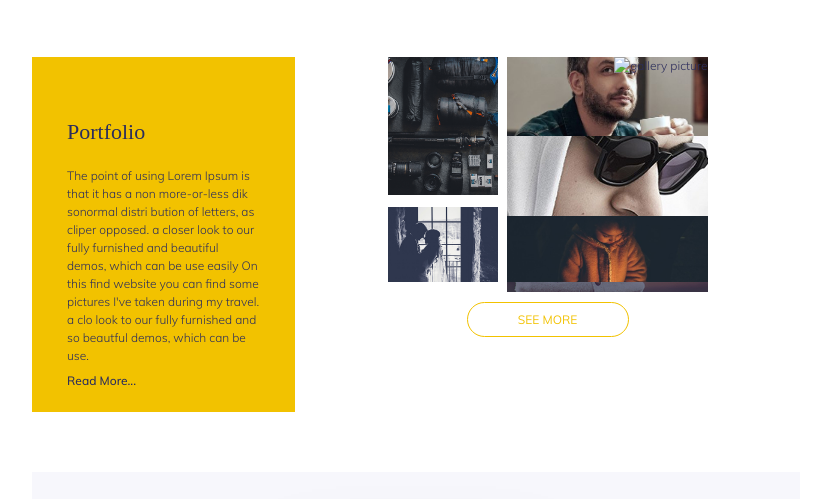
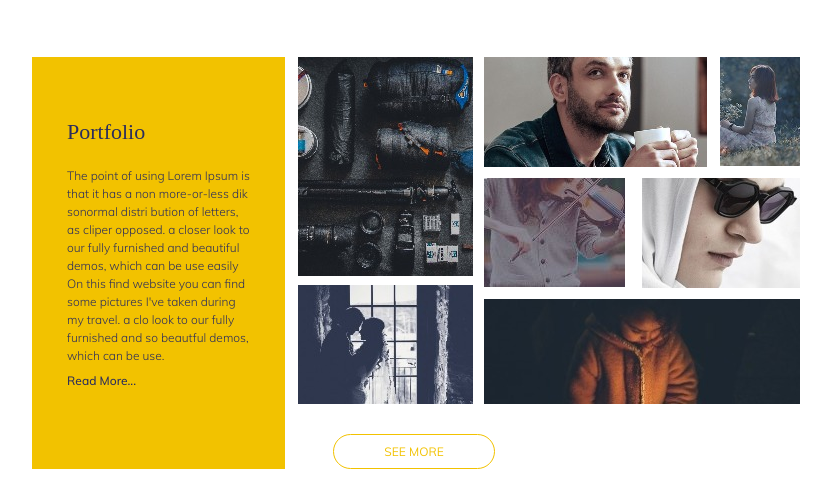
Before and after one commit to Menolas/dakota, a plain HTML site: page index.html in a window 1280 px wide. Shown: the part 1182-1681 px from the top of the page, without its empty margins (224-1055 px from the left). Drawn offline with Linux system fonts and the light colour scheme; a web font is replaced by a local one.

Commit message:
portfolio tablet

```diff
--- a/index.html
+++ b/index.html
@@ -179,7 +179,7 @@
 								<a class="gallery__link" href="#">
 									<picture>
 										<source media="(min-width: 1600px)" srcset="img/gallery-1-1600.jpg">
-						                <source media="(min-width: 1200px)" srcset="img/gallery-1-1600.jpg">
+						                <source media="(min-width: 768px)" srcset="img/gallery-1-768-collage.jpg">
 						                <img src="img/gallery-1-320-collage.jpg" alt="gallery picture">
 									</picture>
 								</a>
@@ -216,7 +216,7 @@
 								<a class="gallery__link" href="#">
 									<picture>
 										<source media="(min-width: 1600px)" srcset="img/gallery-2-1600.jpg">
-						                <source media="(min-width: 1200px)" srcset="img/gallery-2-1600.jpg">
+						                <source media="(min-width: 768px)" srcset="img/gallery-2-768-collage.jpg">
 						                <img src="img/gallery-2-320-collage.jpg" alt="gallery picture">
 									</picture>
 								</a>
@@ -253,7 +253,7 @@
 								<a class="gallery__link" href="#">
 									<picture>
 										<source media="(min-width: 1600px)" srcset="img/gallery-3-1600.jpg">
-						                <source media="(min-width: 1200px)" srcset="img/gallery-3-1600.jpg">
+						                <source media="(min-width: 768px)" srcset="img/gallery-3-768-collage.jpg">
 						                <img src="img/gallery-3-320-collage.jpg" alt="gallery picture">
 									</picture>
 								</a>
@@ -290,7 +290,7 @@
 								<a class="gallery__link" href="#">
 									<picture>
 										<source media="(min-width: 1600px)" srcset="img/gallery-4-1600.jpg">
-						                <source media="(min-width: 1200px)" srcset="img/gallery-4-1600.jpg">
+						                <source media="(min-width: 768px)" srcset="img/gallery-4-768-collage.jpg">
 						                <img src="img/gallery-4-320-collage.jpg" alt="gallery picture">
 									</picture>
 								</a>
@@ -327,7 +327,7 @@
 								<a class="gallery__link" href="#">
 									<picture>
 										<source media="(min-width: 1600px)" srcset="img/gallery-5-1600.jpg">
-						                <source media="(min-width: 1200px)" srcset="img/gallery-5-1600.jpg">
+						                <source media="(min-width: 768px)" srcset="img/gallery-5-768-collage.jpg">
 						                <img src="img/gallery-5-320-collage.jpg" alt="gallery picture">
 									</picture>
 								</a>
@@ -364,7 +364,7 @@
 								<a class="gallery__link" href="#">
 									<picture>
 										<source media="(min-width: 1600px)" srcset="img/gallery-6-1600.jpg">
-						                <source media="(min-width: 1200px)" srcset="img/gallery-6-1600.jpg">
+						                <source media="(min-width: 768px)" srcset="img/gallery-6-768-collage.jpg">
 						                <img src="img/gallery-6-320-collage.jpg" alt="gallery picture">
 									</picture>
 								</a>
@@ -401,7 +401,7 @@
 								<a class="gallery__link" href="#">
 									<picture>
 										<source media="(min-width: 1600px)" srcset="img/gallery-7-1600.jpg">
-						                <source media="(min-width: 1200px)" srcset="img/gallery-7-1600.jpg">
+						                <source media="(min-width: 768px)" srcset="img/gallery-7-768-collage.jpg">
 						                <img src="img/gallery-7-320-collage.jpg" alt="gallery picture">
 									</picture>
 								</a>
--- a/sass/blocks/contact-form.scss
+++ b/sass/blocks/contact-form.scss
@@ -1,5 +1,4 @@
 .contact-form__form {
-	padding-top: 60px;
 	padding-bottom: 35px;
 	background-color: $background-decor;
 	text-align: center;
--- a/sass/blocks/gallery.scss
+++ b/sass/blocks/gallery.scss
@@ -19,6 +19,7 @@
 		grid-column-end: 1;
 		grid-row-start: 1;
 		grid-row-end: -2;
+		width: 110px;
 	}
 
 	&:nth-of-type(2) {
@@ -26,6 +27,7 @@
 		grid-column-end: -1;
 		grid-row-start: 1;
 		grid-row-end: 1;
+		width: 141px;
 	}
 
 	&:nth-of-type(3) {
@@ -34,6 +36,7 @@
 		grid-row-start: 1;
 		grid-row-end: 1;
 		justify-self: end;
+		width: 51px;
 	}
 
 	&:nth-of-type(4) {
@@ -41,6 +44,7 @@
 		grid-column-end: -1;
 		grid-row-start: 2;
 		grid-row-end: 2;
+		width: 90px;
 	}
 
 	&:nth-of-type(5) {
@@ -49,6 +53,7 @@
 		grid-row-start: 2;
 		grid-row-end: 2;
 		justify-self: end;
+		width: 100px;
 	}
 
 	&:nth-of-type(6) {
@@ -57,6 +62,7 @@
 		grid-row-start: 2;
 		grid-row-end: -1;
 		align-self: end;
+		width: 110px;
 	}
 
 	&:nth-of-type(7) {
@@ -65,11 +71,13 @@
 		grid-row-start: 3;
 		grid-row-end: -1;
 		align-self: end;
+		width: 201px;
 	}
 }
 
 .gallery__link {
 	@include link-style;
+	background-color: #413d3d;
 }
 
 .gallery__social-block {
@@ -85,6 +93,46 @@
 	fill: #ffcc00;
 }
 
+@media (min-width: 768px) {
+	.gallery__list {
+		grid-template-columns: 175px 316px;
+		grid-template-rows: 110px 110px 105px;
+		grid-column-gap: 11px;
+		grid-row-gap: 11px;
+	}
+
+	.gallery__item {
+
+		&:first-of-type {
+			width: 175px;
+		}
+
+		&:nth-of-type(2) {
+			width: 223px;
+		}
+
+		&:nth-of-type(3) {
+			width: 80px;
+		}
+
+		&:nth-of-type(4) {
+			width: 141px;
+		}
+
+		&:nth-of-type(5) {
+			width: 158px;
+		}
+
+		&:nth-of-type(6) {
+			width: 175px;
+		}
+
+		&:nth-of-type(7) {
+			width: 316px;
+		}
+	}
+}
+
 @media (min-width: 1600px) {
 	.gallery {
 		grid-column-start: -1;
--- a/sass/blocks/portfolio.scss
+++ b/sass/blocks/portfolio.scss
@@ -42,17 +42,20 @@
 
 @media (min-width: 768px) {
 	.portfolio {
-		grid-template-columns: 263px auto;
+		grid-template-columns: auto 502px;
 		grid-template-rows: auto;
+		grid-column-gap: 13px;
 		padding-top: 60px;
 	}
 
 	.portfolio__content-wrap {
 		grid-column-start: 1;
 		grid-column-end: 1;
+		margin-bottom: 0;
 		padding-top: 50px;
 		padding-left: 35px;
 		padding-right: 35px;
+		padding-bottom: 0;
 	}
 
 	.portfolio__title {
@@ -66,6 +69,12 @@
 
 	.portfolio__text--mobile {
 		display: none;
+	}
+
+	.portfolio__btn {
+		margin-left: 35px;
+		margin-right: auto;
+		margin-top: 30px;
 	}
 }
 
```
Also changed, not shown: css/style.css, img/gallery-3-1600.jpg (added), img/gallery-3-1600.png (deleted), 1 other file.
